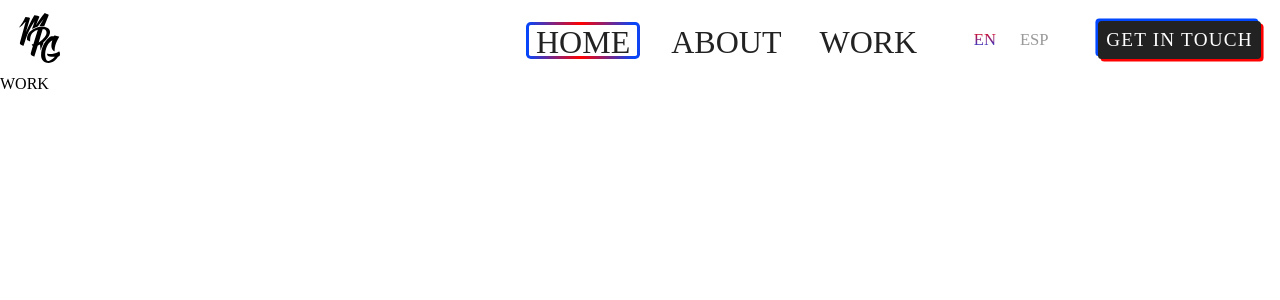
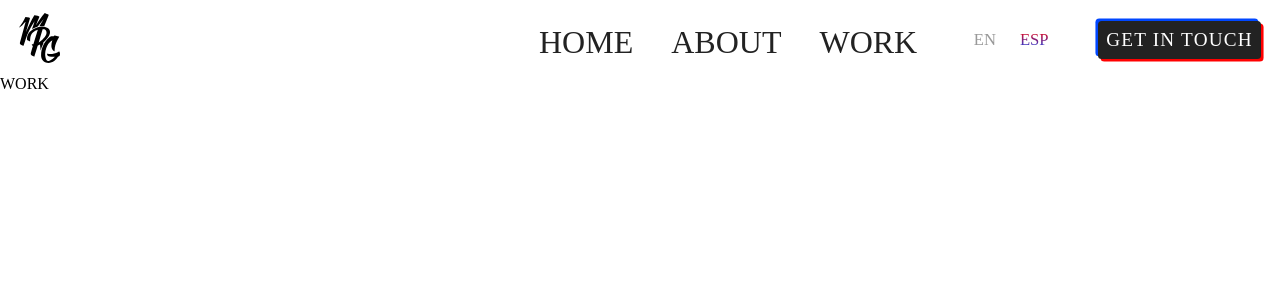
Before and after one commit to MikeyRG127/MIKEYRG-PORTFOLIO, a Next.js app: page /1/work in a window 1280 px wide. Shown: the top 300 px of the page. Built offline with nearby package versions, Linux system fonts and the light colour scheme.

Commit message:
selectors fixed

```diff
--- a/components/LanguageSwitcher.jsx
+++ b/components/LanguageSwitcher.jsx
@@ -8,6 +8,7 @@ export default function LanguageSwitcher() {
 
     const router = useRouter();
     const pathname = usePathname();
+    const languageSelector = (pathname.slice(1, 3) === "en") ? "en" : "es";
 
     const toEnglish = () => {
         setCookie('LANGUAGE', 'en');
@@ -21,10 +22,12 @@ export default function LanguageSwitcher() {
         router.refresh();
     }
 
+
+
     return (
         <div className="language-selection">
-            <span className={"language selected"} onClick={toEnglish}>EN</span>
-            <span className={"language"} onClick={toSpanish}>ESP</span>
+            <span className={`language ${(languageSelector === "en" ? "selected" : "")}`} onClick={toEnglish}>EN</span>
+            <span className={`language ${(languageSelector === "es" ? "selected" : "")}`} onClick={toSpanish}>ESP</span>
         </div>
     );
 }
--- a/components/Navbar.jsx
+++ b/components/Navbar.jsx
@@ -5,7 +5,7 @@ import Link from 'next/link';
 import { useEffect, useState } from "react";
 import localFont from 'next/font/local';
 import logo from '../public/assets/icons/mikeyrg-logo.svg';
-import { useRouter } from 'next/navigation';
+import { useRouter, usePathname } from 'next/navigation';
 import LanguageSwitcher from "./LanguageSwitcher";
 
 const ArchitectsDaughterRegular = localFont({
@@ -18,33 +18,13 @@ const BebasNeueRegular = localFont({
   display: 'swap',
 });
 
-const Navbar = () => {
-  // Initialize state with a default value
-  const [language, setLanguage] = useState('defaultLanguage'); // Replace 'defaultLanguage' with your default language
 
-  // Effect to read from sessionStorage once component mounts
-  useEffect(() => {
-    const storedLanguage = sessionStorage.getItem('LANGUAGE');
-    if (storedLanguage) {
-      setLanguage(storedLanguage);
-    }
-  }, []);
 
-  // Effect to update sessionStorage whenever language state changes
-  useEffect(() => {
-    sessionStorage.setItem('LANGUAGE', language);
-  }, [language]);
+export default function Navbar() {
 
   const router = useRouter();
-
-  const switchLangEn = () => {
-    router.push(`/en`);
-  };
-
-  const switchLangEs = () => {
-    router.push(`/es`);
-  };
-
+  const pathname = usePathname();
+  const languageSelector = pathname.slice(4);
   useEffect(() => {
     const navbarOptions = document.querySelectorAll(".nav-sections");
     const logoClicked = document.getElementById("LogoClicked");
@@ -103,14 +83,12 @@ const Navbar = () => {
         />
       </Link>
       <div className="navbar-menu">
-        <Link className="nav-sections selected" href={`/`}>HOME</Link>
-        <Link className="nav-sections" href={`/about`}>ABOUT</Link>
-        <Link className="nav-sections" href={`/work`}>WORK</Link>
+        <Link className={`nav-sections ${(languageSelector === "" ? "selected" : "")}`} href={`/`}>HOME</Link>
+        <Link className={`nav-sections ${(languageSelector === "about" ? "selected" : "")}`} href={`/about`}>ABOUT</Link>
+        <Link className={`nav-sections ${(languageSelector === "work" ? "selected" : "")}`} href={`/work`}>WORK</Link>
         <LanguageSwitcher />
-        <Link className="button-get-in-touch-desktop" id="button-get-in-touch-desktop" href={`/getintouch`}>GET IN TOUCH</Link>
+        <Link className={`button-get-in-touch-desktop ${(languageSelector === "getintouch" ? "button-get-in-touch-desktop-selected" : "")}`} id="button-get-in-touch-desktop" href={`/getintouch`}>GET IN TOUCH</Link>
       </div>
     </nav>
   );
 };
-
-export default Navbar;
```
